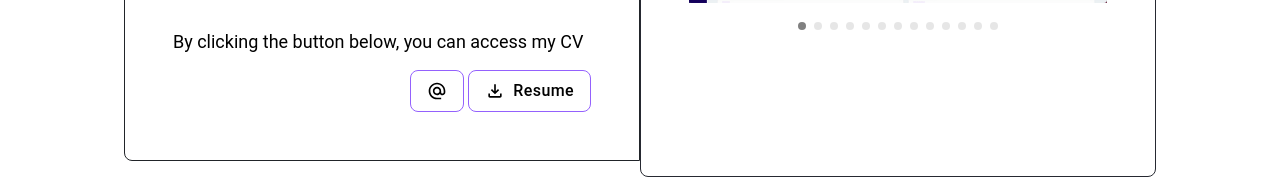
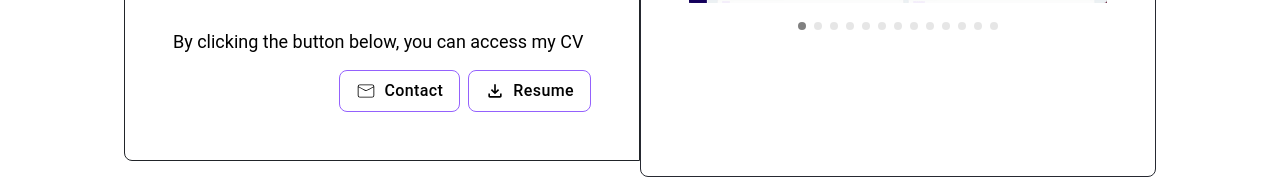
Before and after one commit to mariamarinescu/mmarinescu, a React (Vite) app: page / in a window 1280 px wide. Shown: the part 479-658 px from the top of the page. Built offline with nearby package versions, Linux system fonts and the light colour scheme.

Commit message:
Implement ContactButtonRow component and use it on main card

```diff
--- /dev/null
+++ b/src/modules/app/dashboard/introductionCards/ContactButtonRow.tsx
@@ -0,0 +1,37 @@
+import { ButtonWithTooltip } from 'components/buttons';
+import { ContactModal } from 'modules/app/components/contact';
+import { useState } from 'react';
+import { CiMail } from 'react-icons/ci';
+import { MdOutlineFileDownload } from 'react-icons/md';
+
+export const ContactButtonRow = () => {
+  const [isContactFormOpen, setContactFormOpen] = useState(false);
+
+  return (
+    <>
+      <div className="h-inherit align-center flex w-full justify-end gap-2">
+        <ButtonWithTooltip
+          onClick={() => setContactFormOpen(true)}
+          dataTooltipContent="Contact me"
+          dataTooltipId="contact-button"
+          icon={<CiMail size={20} />}
+          size="medium"
+          label="Contact"
+        />
+        <ButtonWithTooltip
+          href="https://drive.google.com/file/d/1U9z0-8gRL1Wjevx0Whm2Hq9U9AzsjLtV/view?usp=sharing"
+          dataTooltipContent="Download resume"
+          dataTooltipId="my-tooltip"
+          icon={<MdOutlineFileDownload size={20} />}
+          iconPosition="left"
+          label="Resume"
+          size="medium"
+        />
+      </div>
+      <ContactModal
+        open={isContactFormOpen}
+        onClose={() => setContactFormOpen(false)}
+      />
+    </>
+  );
+};
--- a/src/modules/app/dashboard/introductionCards/IntroductionMainCard.tsx
+++ b/src/modules/app/dashboard/introductionCards/IntroductionMainCard.tsx
@@ -1,8 +1,5 @@
 import clsx from 'clsx';
-import { ButtonWithTooltip } from 'components/buttons/ButtonWithTooltip';
-import { ContactModal } from 'modules/app/components/contact';
-import { useState } from 'react';
-import { MdAlternateEmail, MdOutlineFileDownload } from 'react-icons/md';
+import { ContactButtonRow } from './ContactButtonRow';
 
 interface IntroductionMainCardProps {
   className?: string;
@@ -11,8 +8,6 @@ interface IntroductionMainCardProps {
 export const IntroductionMainCard: React.FC<IntroductionMainCardProps> = ({
   className,
 }) => {
-  const [isContactFormOpen, setContactFormOpen] = useState(false);
-
   return (
     <div
       className={clsx(
@@ -41,30 +36,7 @@ export const IntroductionMainCard: React.FC<IntroductionMainCardProps> = ({
           </div>
         </div>
 
-        <>
-          <div className="h-inherit align-center flex w-full justify-end gap-1">
-            <ButtonWithTooltip
-              onClick={() => setContactFormOpen(true)}
-              dataTooltipContent="Contact me"
-              dataTooltipId="contact-button"
-              icon={<MdAlternateEmail size={20} />}
-              size="medium"
-            />
-            <ButtonWithTooltip
-              href="https://drive.google.com/file/d/1U9z0-8gRL1Wjevx0Whm2Hq9U9AzsjLtV/view?usp=sharing"
-              dataTooltipContent="Download resume"
-              dataTooltipId="my-tooltip"
-              icon={<MdOutlineFileDownload size={20} />}
-              iconPosition="left"
-              label="Resume"
-              size="medium"
-            />
-          </div>
-          <ContactModal
-            open={isContactFormOpen}
-            onClose={() => setContactFormOpen(false)}
-          />
-        </>
+        <ContactButtonRow />
       </div>
     </div>
   );
```
